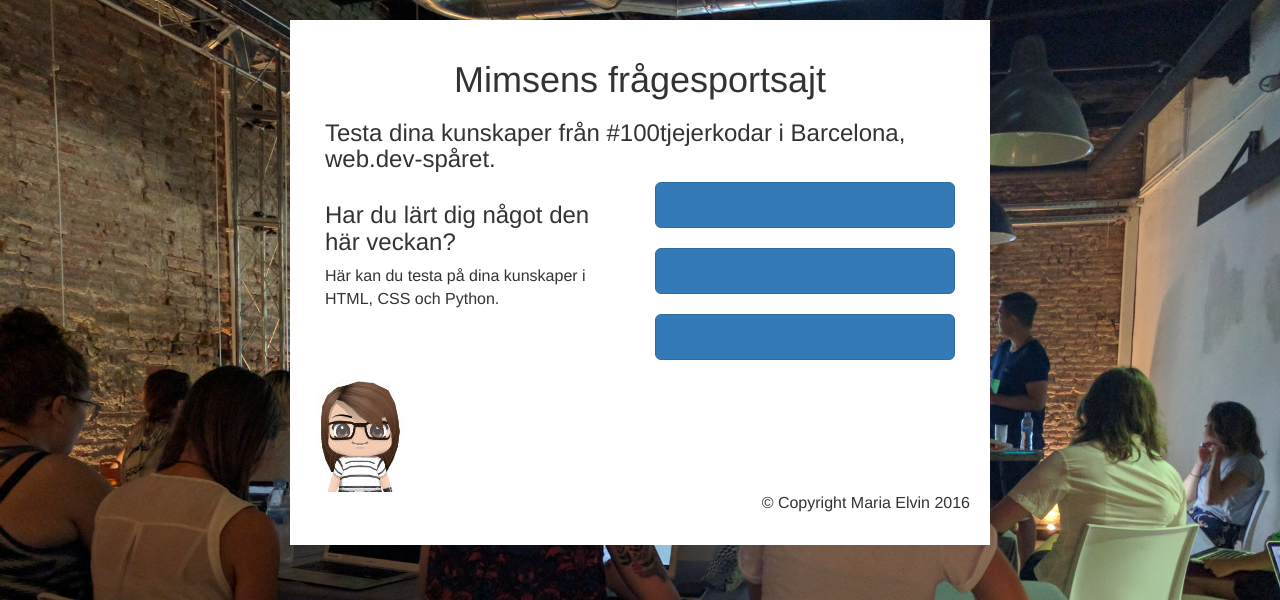
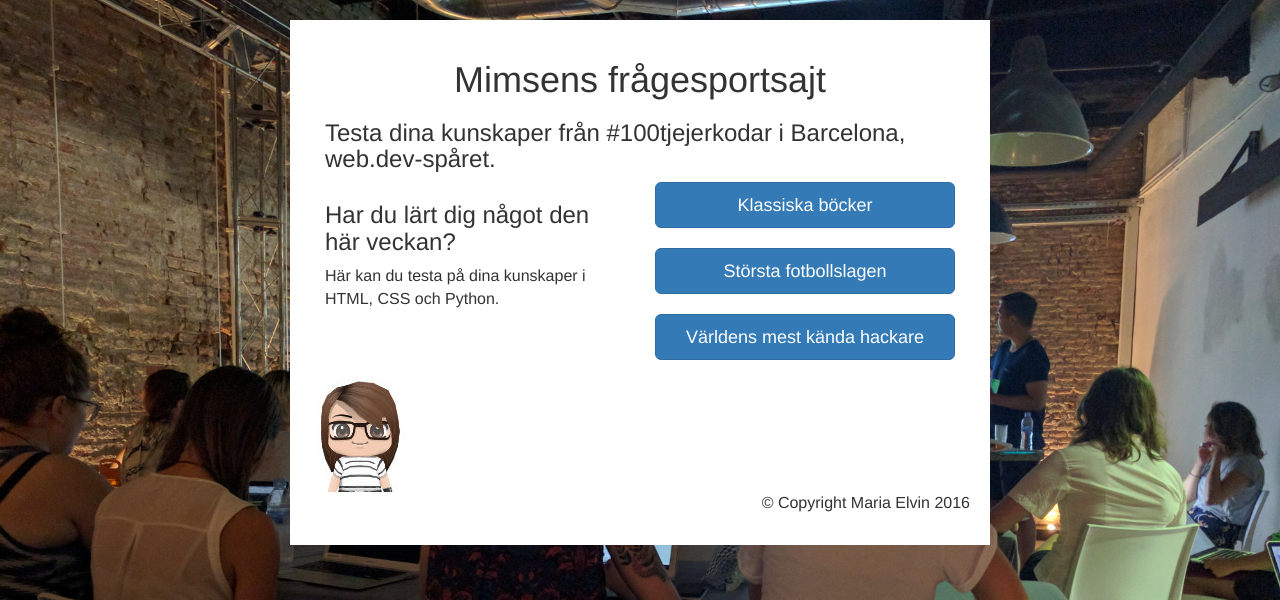
Before and after one commit to mariaelvin/quizproject, a Django app: page / in a window 1280 px wide. Shown: the top 600 px of the page. Run offline with Django 3.2, Linux system fonts and the light colour scheme; some libraries are stand-ins or nearby versions.

Commit message:
Fixat knappen på quiz-sidan

```diff
--- a/quiz/templates/quiz/quiz.html
+++ b/quiz/templates/quiz/quiz.html
@@ -26,7 +26,7 @@
 				</div>
 			<div class="row">
 				<div class="col-md-12 col-padding">
-					<button class="btn btn-primary btn-lg btn-block"><a href="{% url 'question_page' quiz_number 1 %}">Starta</a></button>
+					<a class="btn btn-primary btn-lg btn-block" type="button" href="{% url 'question_page' quiz_number 1 %}">Starta</a>
 				</div>
 			</div>
 					</div>
--- a/quiz/templates/quiz/startpage.html
+++ b/quiz/templates/quiz/startpage.html
@@ -27,7 +27,7 @@
 					<div class="row">
 					{% for quiz in quizzes %}
 						<div class="col-md-12">
-							<button class="btn btn-primary btn-lg btn-block" type="button"><a href="{% url 'quiz_page' quiz.quiz_number %}">{{ quiz.name }}</a></button><br>
+							<a class="btn btn-primary btn-lg btn-block" type="button" href="{% url 'quiz_page' quiz.quiz_number %}">{{ quiz.name }}</a><br>
 						</div>
 						{% endfor %}
 					</div>
```
